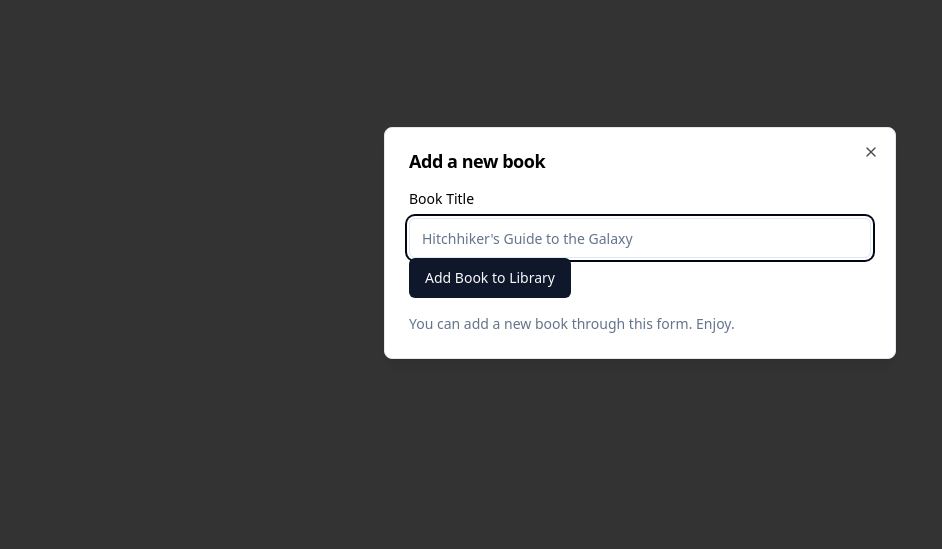
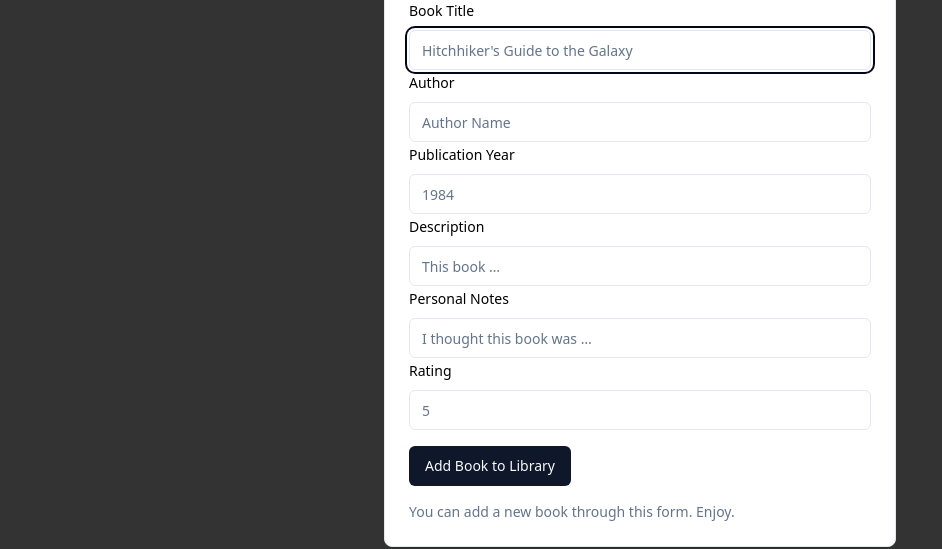
Before and after one commit to judicodes/virtual-bookshelf, a React (Vite) app: page / in a window 1280 px wide. Both pictures are taken after a click on the button "Add new book". Shown: the part 157-706 px from the top of the page, without its empty margins (0-942 px from the left). Built offline with nearby package versions, Linux system fonts and the light colour scheme; no server answers; the database is empty.

Commit message:
Add book.

```diff
--- a/src/components/AddBook.tsx
+++ b/src/components/AddBook.tsx
@@ -8,17 +8,33 @@
 import { Input } from "./ui/input";
 import { useForm } from "react-hook-form";
 import { Button } from "./ui/button";
+import { z } from "zod";
+import { createBook } from "@/services/books.service";
+
+const formSchema = z.object({
+  title: z.string(),
+  author: z.string().optional(),
+  publicationYear: z.number().min(1200).max(2500).optional(),
+  description: z.string().optional(),
+  personalNotes: z.string().optional(),
+  rating: z.number().optional()
+});
 
 export default function AddBook() {
-  const form = useForm({
+  const form = useForm<z.infer<typeof formSchema>>({
     defaultValues: {
-      title: ""
-      // add other fields here
+      title: "",
+      author: undefined,
+      publicationYear: undefined,
+      description: undefined,
+      personalNotes: undefined,
+      rating: undefined
     }
   });
 
-  function handleFormSubmit(values: z.infer<typeof formSchema>) {
+  async function handleFormSubmit(values: z.infer<typeof formSchema>) {
     console.log(values);
+    await createBook(values);
   }
 
   return (
@@ -44,7 +60,73 @@
               </FormItem>
             )}
           />
-          <Button type="submit">Add Book to Library</Button>
+          <FormField
+            name="author"
+            control={form.control}
+            render={({ field }) => (
+              <FormItem>
+                <FormLabel>Author</FormLabel>
+                <FormControl>
+                  <Input placeholder="Author Name" {...field} />
+                </FormControl>
+              </FormItem>
+            )}
+          />
+          <FormField
+            name="publicationYear"
+            control={form.control}
+            render={({ field }) => (
+              <FormItem>
+                <FormLabel>Publication Year</FormLabel>
+                <FormControl>
+                  <Input placeholder="1984" {...field} type="number" />
+                </FormControl>
+              </FormItem>
+            )}
+          />
+          <FormField
+            name="description"
+            control={form.control}
+            render={({ field }) => (
+              <FormItem>
+                <FormLabel>Description</FormLabel>
+                <FormControl>
+                  <Input placeholder="This book … " {...field} type="text" />
+                </FormControl>
+              </FormItem>
+            )}
+          />
+          <FormField
+            name="personalNotes"
+            control={form.control}
+            render={({ field }) => (
+              <FormItem>
+                <FormLabel>Personal Notes</FormLabel>
+                <FormControl>
+                  <Input
+                    placeholder="I thought this book was …"
+                    {...field}
+                    type="text"
+                  />
+                </FormControl>
+              </FormItem>
+            )}
+          />
+          <FormField
+            name="rating"
+            control={form.control}
+            render={({ field }) => (
+              <FormItem>
+                <FormLabel>Rating</FormLabel>
+                <FormControl>
+                  <Input placeholder="5" {...field} type="number" />
+                </FormControl>
+              </FormItem>
+            )}
+          />
+          <nav className="mt-4">
+            <Button type="submit">Add Book to Library</Button>
+          </nav>
         </form>
       </Form>
 
--- a/src/components/Book.tsx
+++ b/src/components/Book.tsx
@@ -19,6 +19,8 @@
           Rating: <span>{rating}</span>
         </p>
       )}
+      <button>Edit icon here</button>
+      <button>Delete icon here</button>
     </li>
   );
 }
--- a/src/services/books.service.ts
+++ b/src/services/books.service.ts
@@ -1,4 +1,4 @@
-import { objectToCamel } from "ts-case-convert";
+import { objectToCamel, objectToSnake } from "ts-case-convert";
 import supabase from "./supabase";
 
 export interface Book {
@@ -34,3 +34,17 @@
   const books: Book[] = data.map((book) => objectToCamel(book));
   return books;
 };
+
+export const createBook = async (book: Omit<Book, "id">) => {
+  const { data, error } = await supabase
+    .from("books")
+    .insert(objectToSnake(book))
+    .select()
+    .returns<BookDTO>();
+
+  if (error) {
+    throw new Error(error.message);
+  }
+
+  return data;
+};
```
Also changed, not shown: .devcontainer/devcontainer.json.
